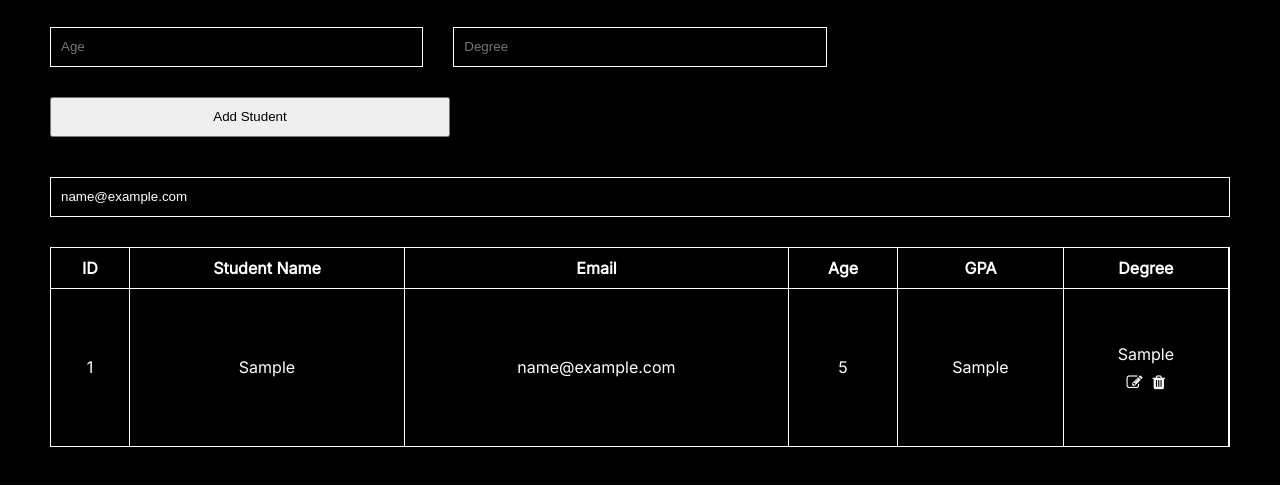
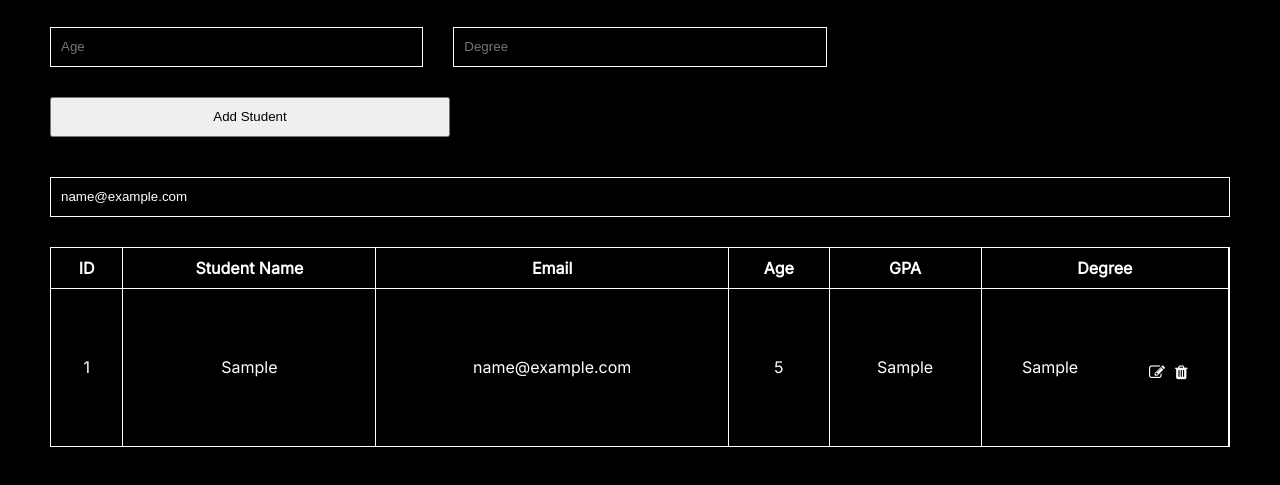
Before and after one commit to areebkhan274427/Module2Test, a plain HTML site: page index.html in a window 1280 px wide. Both pictures are taken after typing "Sample", "name@example.com", "Sample", "5", "Sample", "name@example.com" into the empty fields and a click on the button "Add Student". Shown: the part 125-610 px from the top of the page. Drawn offline with Linux system fonts and the light colour scheme.

Commit message:
icons  Css Changes

```diff
--- a/script.js
+++ b/script.js
@@ -75,7 +75,7 @@ function showTable(){
                 grade.innerHTML = student[key];
             }
             else
-            degree.innerHTML = `<div>${student[key]}</div> <div class="icons"><a onClick="edit(${student['ID']})" class='fa'>&#xf044;</a> <a onClick="del(${student['ID']})" class='fa'>&#xf1f8;</a> </div> `;
+            degree.innerHTML = `<div class='degree'><div>${student[key]}</div> <div class="icons"><a onClick="edit(${student['ID']})" class='fa'>&#xf044;</a> <a onClick="del(${student['ID']})" class='fa'>&#xf1f8;</a> </div></div> `;
             // degree.innerHTML = student[key] + "  <li class='fa'>&#xf044;</li>";
 
             row.appendChild(id);
--- a/style.css
+++ b/style.css
@@ -25,9 +25,14 @@ a:hover{
     padding: 0;
 
 }
-@media (max-width:){
 
+.degree{
+    display: flex;
+    justify-content: space-around;
+    align-items: center;
+    gap: 10px;
 }
+
 .input-container input{
     background-color: black;
     border: 1px solid white;
```
